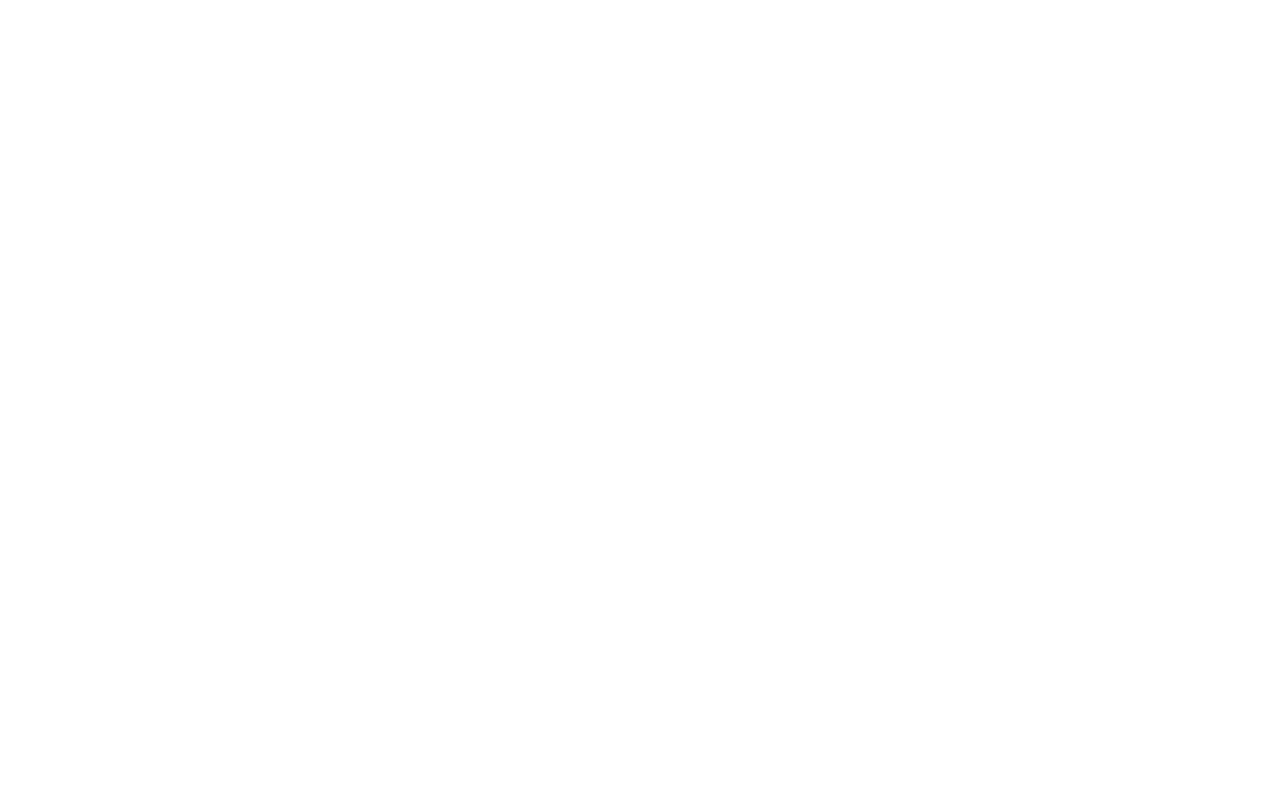
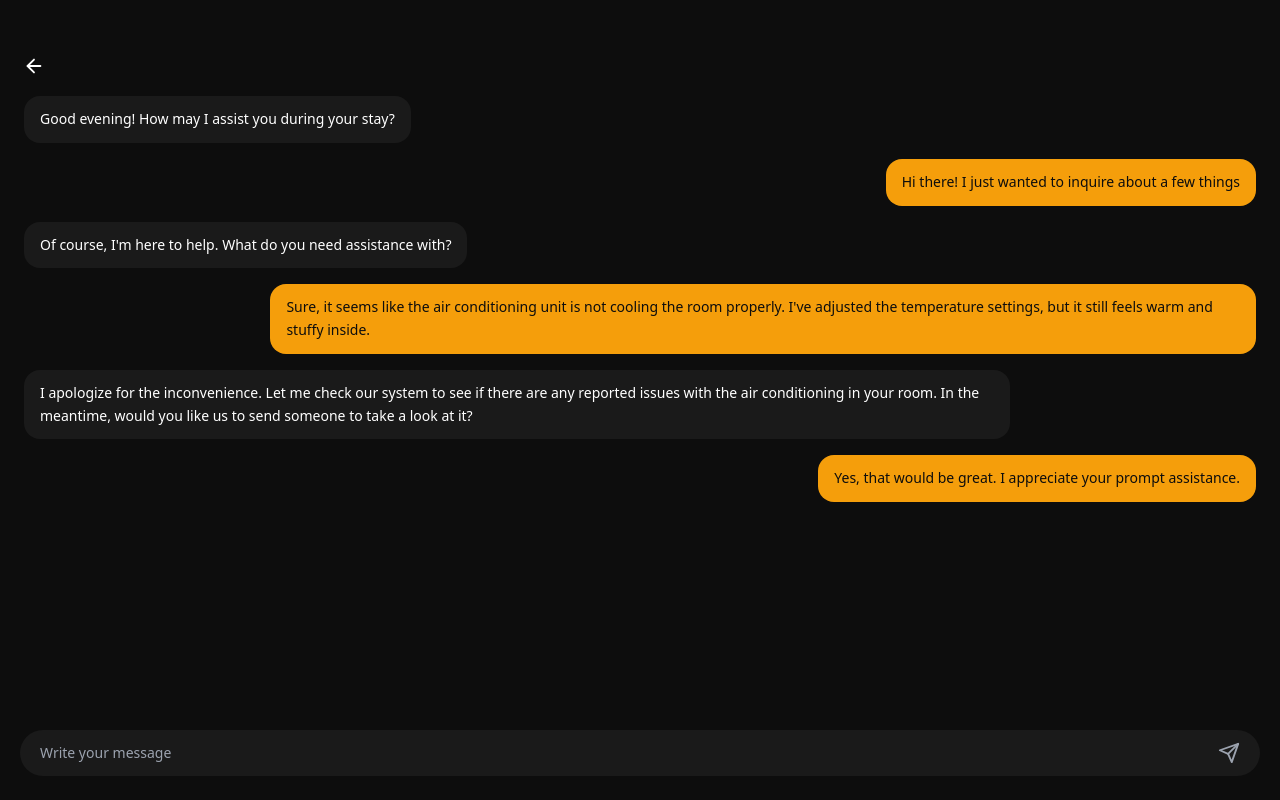
Before and after one commit to RunjanKumar/web-link, a React (Vite) app: page /chat in a window 1280 px wide. Before the commit this address had no page. Built offline with nearby package versions, Linux system fonts and the light colour scheme.

Commit message:
chat ui done

```diff
--- /dev/null
+++ b/src/UI/chat/Chat.jsx
@@ -0,0 +1,28 @@
+import BackButton from '../../globalComponents/BackButton';
+import ChatMessages from './component/ChatMessages';
+import ChatInput from './component/ChatInput';
+import useChatViewModel from '../../viewModel/chatViewModel';
+
+export default function Chat() {
+    const { messages, inputText, setInputText, sendMessage } = useChatViewModel();
+
+    return (
+        <div className="min-h-screen bg-[#0d0d0d] text-white relative flex flex-col">
+            <div className="pt-12 px-5 pb-6 flex flex-col flex-1">
+
+                {/* ── Back Button ── */}
+                <BackButton />
+
+                {/* ── Chat Messages Area ── */}
+                <ChatMessages messages={messages} />
+
+                {/* ── Chat Input Bar ── */}
+                <ChatInput
+                    inputText={inputText}
+                    setInputText={setInputText}
+                    sendMessage={sendMessage}
+                />
+            </div>
+        </div>
+    );
+}
--- /dev/null
+++ b/src/UI/chat/component/ChatInput.jsx
@@ -0,0 +1,35 @@
+export default function ChatInput({ inputText, setInputText, sendMessage }) {
+    // Handle Enter key to send message
+    const handleKeyDown = (e) => {
+        if (e.key === 'Enter' && !e.shiftKey) {
+            e.preventDefault();
+            sendMessage();
+        }
+    };
+
+    return (
+        <div className="bg-[#1a1a1a] rounded-full px-5 py-3 flex items-center gap-3">
+            {/* ── Text Input ── */}
+            <input
+                type="text"
+                value={inputText}
+                onChange={(e) => setInputText(e.target.value)}
+                onKeyDown={handleKeyDown}
+                placeholder="Write your message"
+                className="flex-1 bg-transparent border-none outline-none text-white text-sm placeholder-gray-400 min-w-0"
+            />
+
+            {/* ── Send Button ── */}
+            <button
+                onClick={sendMessage}
+                className="bg-transparent border-none flex items-center justify-center cursor-pointer shrink-0 p-0"
+            >
+                {/* TODO: Replace send icon with real icon from Figma if different */}
+                <svg width="22" height="22" viewBox="0 0 24 24" fill="none" stroke="#9ca3af" strokeWidth="2" strokeLinecap="round" strokeLinejoin="round">
+                    <line x1="22" y1="2" x2="11" y2="13" />
+                    <polygon points="22 2 15 22 11 13 2 9 22 2" />
+                </svg>
+            </button>
+        </div>
+    );
+}
--- /dev/null
+++ b/src/UI/chat/component/ChatMessages.jsx
@@ -0,0 +1,38 @@
+import { useEffect, useRef } from 'react';
+
+export default function ChatMessages({ messages }) {
+    const bottomRef = useRef(null);
+
+    // Auto-scroll to latest message
+    useEffect(() => {
+        bottomRef.current?.scrollIntoView({ behavior: 'smooth' });
+    }, [messages]);
+
+    return (
+        <div className="flex-1 overflow-y-auto px-1 py-3 flex flex-col gap-4">
+            {messages.map((msg) => {
+                const isGuest = msg.sender === 'guest';
+
+                return (
+                    <div
+                        key={msg.id}
+                        className={`flex ${isGuest ? 'justify-end' : 'justify-start'}`}
+                    >
+                        <div
+                            className={`max-w-[80%] rounded-2xl px-4 py-3 ${
+                                isGuest
+                                    ? 'bg-amber-500 text-[#0d0d0d]'
+                                    : 'bg-[#1a1a1a] text-white'
+                            }`}
+                        >
+                            <p className="text-sm m-0 leading-relaxed">{msg.text}</p>
+                        </div>
+                    </div>
+                );
+            })}
+
+            {/* Invisible element to scroll to */}
+            <div ref={bottomRef} />
+        </div>
+    );
+}
--- /dev/null
+++ b/src/UI/reception/Reception.jsx
@@ -0,0 +1,59 @@
+import { useNavigate } from 'react-router-dom';
+import BottomNav from '../../globalComponents/BottomNav';
+import BackButton from '../../globalComponents/BackButton';
+
+// TODO: Replace this placeholder image with the real receptionist illustration from Figma
+import banner from '../../assets'; // ⚠️ WRONG IMAGE — Replace with real receptionist illustration from Figma
+
+export default function Reception() {
+    const navigate = useNavigate();
+
+    return (
+        <div className="min-h-screen bg-[#0d0d0d] text-white relative flex flex-col">
+            <div className="pt-12 px-5 pb-28 flex flex-col flex-1">
+
+                {/* ── Back Button ── */}
+                <BackButton />
+
+                {/* ── Title ── */}
+                <h1 className="text-[1.75rem] font-bold m-0 -mt-2 leading-tight">
+                    Contact the Hotel{'\n'}
+                    <span className="block">Receptionist</span>
+                </h1>
+
+                {/* ── Description ── */}
+                <p className="text-sm text-gray-400 leading-relaxed mt-3 mb-0">
+                    We hope you're enjoying your stay with us! Our team is
+                    dedicated to ensuring your comfort and satisfaction
+                    throughout your time here. If you have any questions, doubts,
+                    or require assistance with anything at all, please don't hesitate
+                    to reach out to us
+                </p>
+
+                {/* ── Illustration ── */}
+                <div className="flex-1 flex items-center justify-center my-6">
+                    {/* TODO: Replace this image with real receptionist/chat illustration from Figma */}
+                    <img
+                        src={banner} // ⚠️ WRONG IMAGE — Replace with real illustration from Figma
+                        alt="Contact Receptionist Illustration"
+                        className="w-[280px] h-auto object-contain opacity-90"
+                    />
+                </div>
+
+                {/* ── Continue Button ── */}
+                <button
+                    onClick={() => navigate('/chat')}
+                    className="w-full bg-gradient-to-r from-yellow-600 to-yellow-400 text-black py-4 rounded-full font-semibold text-lg border-none cursor-pointer flex items-center justify-center gap-2 transition-all duration-200 hover:brightness-110 mt-auto"
+                >
+                    Continue
+                    <svg width="20" height="20" viewBox="0 0 24 24" fill="none" stroke="currentColor" strokeWidth="2.5" strokeLinecap="round" strokeLinejoin="round">
+                        <path d="M5 12h14" />
+                        <path d="M12 5l7 7-7 7" />
+                    </svg>
+                </button>
+            </div>
+
+            <BottomNav />
+        </div>
+    );
+}
--- a/src/globalComponents/BottomNav.jsx
+++ b/src/globalComponents/BottomNav.jsx
@@ -1,4 +1,4 @@
-import { useState } from "react";
+import { useNavigate, useLocation } from "react-router-dom";
 
 function NavIcon({ id, active }) {
     const c = active ? '#facc15' : '#6b7280';
@@ -8,27 +8,30 @@
     switch (id) {
         case 'home': return <svg {...p}><path d="M3 9l9-7 9 7v11a2 2 0 0 1-2 2H5a2 2 0 0 1-2-2z" /><polyline points="9 22 9 12 15 12 15 22" /></svg>;
         case 'reception': return <svg {...p} fill="none"><path d="M22 16.92v3a2 2 0 0 1-2.18 2 19.79 19.79 0 0 1-8.63-3.07 19.5 19.5 0 0 1-6-6A19.79 19.79 0 0 1 2.12 4.11 2 2 0 0 1 4.11 2h3a2 2 0 0 1 2 1.72c.127.96.361 1.903.7 2.81a2 2 0 0 1-.45 2.11L8.09 9.91a16 16 0 0 0 6 6l1.27-1.27a2 2 0 0 1 2.11-.45c.907.339 1.85.573 2.81.7A2 2 0 0 1 22 16.92z" /></svg>;
+        case 'food': return <svg {...p} fill="none"><path d="M17 8c0-5-5-5-5-5s-5 0-5 5" /><path d="M3 14h18" /><path d="M3 14c0 3.5 2.5 6.5 6 7.5V23h6v-1.5c3.5-1 6-4 6-7.5" /></svg>;
         case 'facilities': return <svg {...p}><polygon points="12 2 15.09 8.26 22 9.27 17 14.14 18.18 21.02 12 17.77 5.82 21.02 7 14.14 2 9.27 8.91 8.26 12 2" /></svg>;
         case 'services': return <svg {...p} fill="none"><path d="M18 8A6 6 0 0 0 6 8c0 7-3 9-3 9h18s-3-2-3-9" /><path d="M13.73 21a2 2 0 0 1-3.46 0" /></svg>;
-        default: return null;
+        default: return <svg {...p}><path d="M3 9l9-7 9 7v11a2 2 0 0 1-2 2H5a2 2 0 0 1-2-2z" /><polyline points="9 22 9 12 15 12 15 22" /></svg>;
     }
 }
 
 export default function BottomNav() {
+    const navigate = useNavigate();
+    const location = useLocation();
     const navItems = [
-        { id: 'home', label: 'Home' },
-        { id: 'reception', label: 'Reception' },
+        { id: 'home', label: 'Home', route: '/dashboard' },
+        { id: 'reception', label: 'Reception', route: '/reception' },
+        { id: 'food', label: 'Food', route: '/food' },
         { id: 'facilities', label: 'Facilities' },
         { id: 'services', label: 'Services' },
     ];
-    const [activeNav, setActiveNav] = useState('home');
     return (
         <nav className="fixed bottom-0 left-0 right-0 bg-[#111111]/95 backdrop-blur-xl border-t border-[rgba(55,55,55,0.6)] py-2 px-4 z-50">
             <ul className="flex justify-around items-center max-w-[28rem] mx-auto p-0 m-0 list-none">
                 {navItems.map((n) => (
                     <li key={n.id}>
-                        <button className={`flex flex-col items-center gap-1 py-1 px-3 bg-transparent border-none cursor-pointer transition-colors duration-200 ${activeNav === n.id ? 'text-amber-500' : 'text-gray-500'}`} onClick={() => setActiveNav(n.id)}>
-                            <NavIcon id={n.id} active={activeNav === n.id} />
+                        <button className={`flex flex-col items-center gap-1 py-1 px-3 bg-transparent border-none cursor-pointer transition-colors duration-200 ${location.pathname === n.route ? 'text-amber-500' : 'text-gray-500'}`} onClick={() => { if (n.route) navigate(n.route); }}>
+                            <NavIcon id={n.id} active={location.pathname === n.route} />
                             <span className="text-[0.625rem] font-medium">{n.label}</span>
                         </button>
                     </li>
--- a/src/main.jsx
+++ b/src/main.jsx
@@ -6,6 +6,8 @@
 import Dashboard from './UI/dashboard/dashboard.jsx'
 import LightControl from './UI/light/light.jsx'
 import AirConditioner from './UI/ac/ac.jsx'
+import Chat from './UI/chat/Chat.jsx'
+import Reception from './UI/reception/Reception.jsx'
 
 createRoot(document.getElementById('root')).render(
   <StrictMode>
@@ -15,6 +17,8 @@
         <Route path="/dashboard" element={<Dashboard />} />
         <Route path="/lights" element={<LightControl />} />
         <Route path="/ac" element={<AirConditioner />} />
+        <Route path="/reception" element={<Reception />} />
+        <Route path="/chat" element={<Chat />} />
       </Routes>
     </BrowserRouter>
   </StrictMode>,
--- /dev/null
+++ b/src/viewModel/chatViewModel.js
@@ -0,0 +1,62 @@
+import { useState, useCallback } from 'react';
+
+// ── Dummy chat data (replace with real API data later) ──
+const initialMessages = [
+    {
+        id: 1,
+        text: 'Good evening! How may I assist you during your stay?',
+        sender: 'staff',
+    },
+    {
+        id: 2,
+        text: 'Hi there! I just wanted to inquire about a few things',
+        sender: 'guest',
+    },
+    {
+        id: 3,
+        text: 'Of course, I\'m here to help. What do you need assistance with?',
+        sender: 'staff',
+    },
+    {
+        id: 4,
+        text: 'Sure, it seems like the air conditioning unit is not cooling the room properly. I\'ve adjusted the temperature settings, but it still feels warm and stuffy inside.',
+        sender: 'guest',
+    },
+    {
+        id: 5,
+        text: 'I apologize for the inconvenience. Let me check our system to see if there are any reported issues with the air conditioning in your room. In the meantime, would you like us to send someone to take a look at it?',
+        sender: 'staff',
+    },
+    {
+        id: 6,
+        text: 'Yes, that would be great. I appreciate your prompt assistance.',
+        sender: 'guest',
+    },
+];
+
+export default function useChatViewModel() {
+    const [messages, setMessages] = useState(initialMessages);
+    const [inputText, setInputText] = useState('');
+
+    // Send a new message
+    const sendMessage = useCallback(() => {
+        const trimmed = inputText.trim();
+        if (!trimmed) return;
+
+        const newMsg = {
+            id: Date.now(),
+            text: trimmed,
+            sender: 'guest',
+        };
+
+        setMessages((prev) => [...prev, newMsg]);
+        setInputText('');
+    }, [inputText]);
+
+    return {
+        messages,
+        inputText,
+        setInputText,
+        sendMessage,
+    };
+}
```
